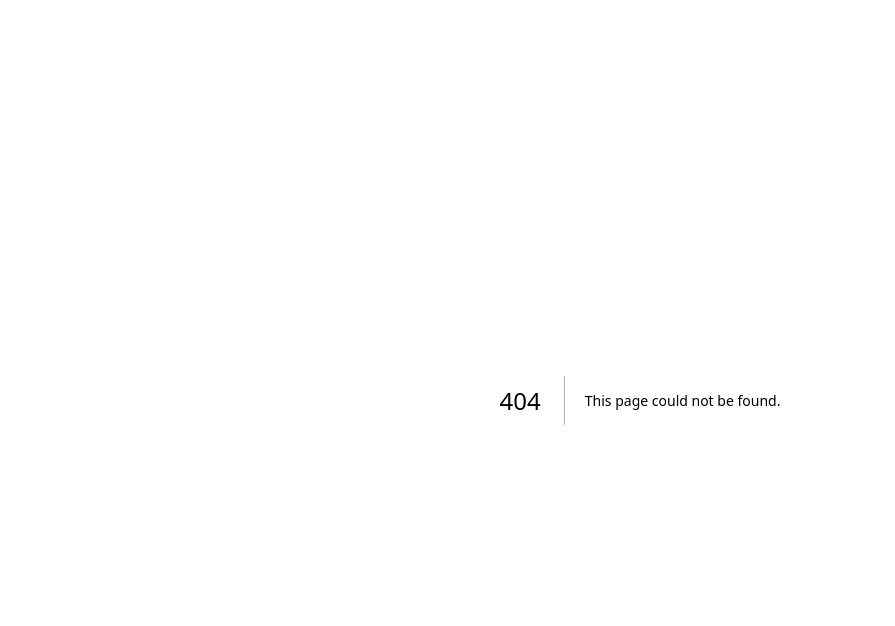
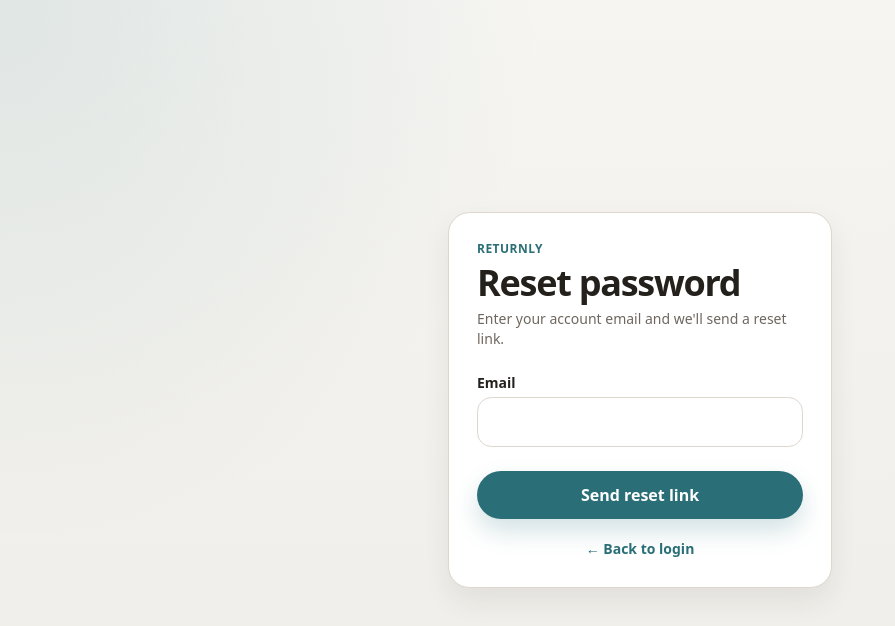
Before and after one commit to karthikkorrayi/Returnly, a Next.js app: page /forgot-password in a window 1280 px wide. Before the commit this address had no page. Shown: the top 626 px of the page, without its empty margins (0-895 px from the left). Built offline with nearby package versions, Linux system fonts and the light colour scheme.

Commit message:
feat: add forgot-password flow via Supabase Auth recovery

```diff
--- /dev/null
+++ b/src/app/forgot-password/page.tsx
@@ -0,0 +1,123 @@
+'use client'
+
+import Link from 'next/link'
+import { useState } from 'react'
+import { createClient } from '@/lib/supabase/client'
+
+export default function ForgotPasswordPage() {
+  const [email, setEmail] = useState('')
+  const [submittedEmail, setSubmittedEmail] = useState('')
+  const [error, setError] = useState<string | null>(null)
+  const [loading, setLoading] = useState(false)
+
+  const handleSubmit = async (e: React.FormEvent) => {
+    e.preventDefault()
+    setError(null)
+    setLoading(true)
+
+    const supabase = createClient()
+    const normalizedEmail = email.trim()
+
+    // redirectTo points at the SAME callback route used for email
+    // confirmation — it already knows how to exchange a code for a
+    // session, we're just telling it to land on /reset-password next
+    const { error: resetError } = await supabase.auth.resetPasswordForEmail(
+      normalizedEmail,
+      {
+        redirectTo: `${window.location.origin}/auth/callback?next=/reset-password`,
+      }
+    )
+
+    setLoading(false)
+
+    // Supabase does not error on an unknown email, by design — this
+    // prevents the form from being used to check which emails have
+    // an account. Always show the same confirmation state.
+    if (resetError) {
+      setError(resetError.message)
+      return
+    }
+
+    setSubmittedEmail(normalizedEmail)
+  }
+
+  if (submittedEmail) {
+    return (
+      <main className="flex min-h-screen items-center justify-center px-4 py-8">
+        <section className="w-full max-w-sm rounded-[1.35rem] border border-[var(--color-line)] bg-[var(--color-surface-raised)] p-6 shadow-[var(--shadow-card)] sm:p-7">
+          <p className="status-pill status-safe w-fit">Reset link sent</p>
+          <h1 className="font-display mt-3 text-4xl font-semibold leading-none text-[var(--color-ink)]">
+            Check your inbox
+          </h1>
+          <p className="mt-4 text-sm leading-6 text-[var(--color-ink-muted)]">
+            If an account exists for <span className="font-bold text-[var(--color-ink)]">{submittedEmail}</span>,
+            we sent a link to reset your password. Open it to choose a new one.
+          </p>
+          <div className="mt-6 rounded-2xl border border-[var(--color-line)] bg-[var(--color-base-bg)] p-4 text-sm text-[var(--color-ink-muted)]">
+            No email yet? Check spam, or try again in a few minutes.
+          </div>
+          <button
+            type="button"
+            onClick={() => setSubmittedEmail('')}
+            className="mt-3 w-full text-center text-sm font-bold text-[var(--color-ink-muted)] hover:underline"
+          >
+            ← Wrong email? Go back
+          </button>
+          <Link href="/login" className="btn-primary mt-4 block w-full px-4 py-3 text-center">
+            Back to login
+          </Link>
+        </section>
+      </main>
+    )
+  }
+
+  return (
+    <main className="flex min-h-screen items-center justify-center px-4 py-8">
+      <form
+        onSubmit={handleSubmit}
+        className="w-full max-w-sm rounded-[1.35rem] border border-[var(--color-line)] bg-[var(--color-surface-raised)] p-6 shadow-[var(--shadow-card)] sm:p-7"
+      >
+        <div className="mb-6 space-y-2">
+          <p className="font-utility text-xs font-bold uppercase text-[var(--color-primary-trust)]">Returnly</p>
+          <h1 className="font-display text-4xl font-semibold leading-none text-[var(--color-ink)]">Reset password</h1>
+          <p className="text-sm text-[var(--color-ink-muted)]">Enter your account email and we&apos;ll send a reset link.</p>
+        </div>
+
+        {error && (
+          <div className="mb-5 flex items-start justify-between gap-3 rounded-xl border border-[var(--color-alert-lost)]/30 bg-[var(--color-alert-lost-soft)] p-3 text-sm font-medium text-[#7a3d0b]" role="alert">
+            <p>{error}</p>
+            <button type="button" onClick={() => setError(null)} aria-label="Dismiss error" className="shrink-0 text-lg font-bold leading-none text-[#7a3d0b] hover:opacity-70">×</button>
+          </div>
+        )}
+
+        <div>
+          <label className="block text-sm font-bold text-[var(--color-ink)]" htmlFor="forgot-email">Email</label>
+          <input
+            id="forgot-email"
+            type="email"
+            autoComplete="email"
+            required
+            value={email}
+            onChange={(e) => setEmail(e.target.value)}
+            className="input-field mt-1"
+          />
+        </div>
+
+        <button
+          type="submit"
+          disabled={loading}
+          className="btn-primary mt-6 w-full px-4 py-3 disabled:cursor-not-allowed disabled:opacity-60"
+          aria-busy={loading}
+        >
+          {loading ? 'Sending link…' : 'Send reset link'}
+        </button>
+
+        <p className="mt-5 text-center text-sm text-[var(--color-ink-muted)]">
+          <Link href="/login" className="font-bold text-[var(--color-primary-trust)] hover:text-[var(--color-primary-trust-dark)]">
+            ← Back to login
+          </Link>
+        </p>
+      </form>
+    </main>
+  )
+}
--- a/src/app/login/LoginForm.tsx
+++ b/src/app/login/LoginForm.tsx
@@ -13,6 +13,7 @@ export default function LoginForm() {
 
   const router = useRouter()
   const searchParams = useSearchParams()
+  const searchParamsResetFlag = searchParams.get('reset')
   // Where to send the user after login — defaults to the dashboard,
   // but respects a ?next= param set by pages like the lost-item scan page
   const next = searchParams.get('next') || '/dashboard'
@@ -48,6 +49,12 @@ export default function LoginForm() {
           <p className="font-utility text-xs font-bold uppercase text-[var(--color-primary-trust)]">Returnly</p>
           <h1 className="font-display text-4xl font-semibold leading-none text-[var(--color-ink)]">Log in</h1>
         </div>
+
+        {searchParamsResetFlag === 'success' && !error && (
+        <p className="mb-5 rounded-xl border border-[var(--color-primary-trust)]/30 bg-[var(--color-primary-trust)]/10 p-3 text-sm font-medium text-[var(--color-primary-trust-dark)]">
+            Password updated. Log in with your new password.
+        </p>
+        )}
 
         {error && (
           <div className="mb-5 flex items-start justify-between gap-3 rounded-xl border border-[var(--color-alert-lost)]/30 bg-[var(--color-alert-lost-soft)] p-3 text-sm font-medium text-[#7a3d0b]" role="alert">
@@ -89,6 +96,11 @@ export default function LoginForm() {
               className="input-field mt-1"
             />
           </div>
+            <p className="text-right text-sm">
+                <Link href="/forgot-password" className="font-bold text-[var(--color-primary-trust-dark)] hover:underline">
+                    Forgot password?
+                </Link>
+            </p>
         </div>
 
         <button
--- /dev/null
+++ b/src/app/reset-password/ResetPasswordForm.tsx
@@ -0,0 +1,108 @@
+'use client'
+
+import { useState } from 'react'
+import { useRouter } from 'next/navigation'
+import { createClient } from '@/lib/supabase/client'
+
+export default function ResetPasswordForm() {
+  const [password, setPassword] = useState('')
+  const [confirmPassword, setConfirmPassword] = useState('')
+  const [error, setError] = useState<string | null>(null)
+  const [loading, setLoading] = useState(false)
+
+  const router = useRouter()
+
+  const handleSubmit = async (e: React.FormEvent) => {
+    e.preventDefault()
+    setError(null)
+
+    if (password !== confirmPassword) {
+      setError('Passwords do not match.')
+      return
+    }
+
+    if (password.length < 6) {
+      setError('Password must be at least 6 characters.')
+      return
+    }
+
+    setLoading(true)
+    const supabase = createClient()
+
+    const { error: updateError } = await supabase.auth.updateUser({ password })
+
+    if (updateError) {
+      setError(updateError.message)
+      setLoading(false)
+      return
+    }
+
+    // Sign out the temporary recovery session on purpose — the person
+    // asked for this explicitly: prove the new password works by
+    // logging in fresh, rather than silently staying authenticated
+    await supabase.auth.signOut()
+
+    router.push('/login?reset=success')
+    router.refresh()
+  }
+
+  return (
+    <main className="flex min-h-screen items-center justify-center px-4 py-8">
+      <form
+        onSubmit={handleSubmit}
+        className="w-full max-w-sm rounded-[1.35rem] border border-[var(--color-line)] bg-[var(--color-surface-raised)] p-6 shadow-[var(--shadow-card)] sm:p-7"
+      >
+        <div className="mb-6 space-y-2">
+          <p className="font-utility text-xs font-bold uppercase text-[var(--color-primary-trust)]">Returnly</p>
+          <h1 className="font-display text-4xl font-semibold leading-none text-[var(--color-ink)]">Choose a new password</h1>
+        </div>
+
+        {error && (
+          <div className="mb-5 flex items-start justify-between gap-3 rounded-xl border border-[var(--color-alert-lost)]/30 bg-[var(--color-alert-lost-soft)] p-3 text-sm font-medium text-[#7a3d0b]" role="alert">
+            <p>{error}</p>
+            <button type="button" onClick={() => setError(null)} aria-label="Dismiss error" className="shrink-0 text-lg font-bold leading-none text-[#7a3d0b] hover:opacity-70">×</button>
+          </div>
+        )}
+
+        <div className="space-y-4">
+          <div>
+            <label className="block text-sm font-bold text-[var(--color-ink)]" htmlFor="new-password">New password</label>
+            <input
+              id="new-password"
+              type="password"
+              autoComplete="new-password"
+              required
+              minLength={6}
+              value={password}
+              onChange={(e) => setPassword(e.target.value)}
+              className="input-field mt-1"
+            />
+          </div>
+
+          <div>
+            <label className="block text-sm font-bold text-[var(--color-ink)]" htmlFor="confirm-password">Confirm password</label>
+            <input
+              id="confirm-password"
+              type="password"
+              autoComplete="new-password"
+              required
+              minLength={6}
+              value={confirmPassword}
+              onChange={(e) => setConfirmPassword(e.target.value)}
+              className="input-field mt-1"
+            />
+          </div>
+        </div>
+
+        <button
+          type="submit"
+          disabled={loading}
+          className="btn-primary mt-6 w-full px-4 py-3 disabled:cursor-not-allowed disabled:opacity-60"
+          aria-busy={loading}
+        >
+          {loading ? 'Updating…' : 'Update password'}
+        </button>
+      </form>
+    </main>
+  )
+}
--- /dev/null
+++ b/src/app/reset-password/page.tsx
@@ -0,0 +1,16 @@
+import { redirect } from 'next/navigation'
+import { createClient } from '@/lib/supabase/server'
+import ResetPasswordForm from './ResetPasswordForm'
+
+export default async function ResetPasswordPage() {
+  const supabase = await createClient()
+  const {
+    data: { user },
+  } = await supabase.auth.getUser()
+
+  if (!user) {
+    redirect('/forgot-password')
+  }
+
+  return <ResetPasswordForm />
+}
```
